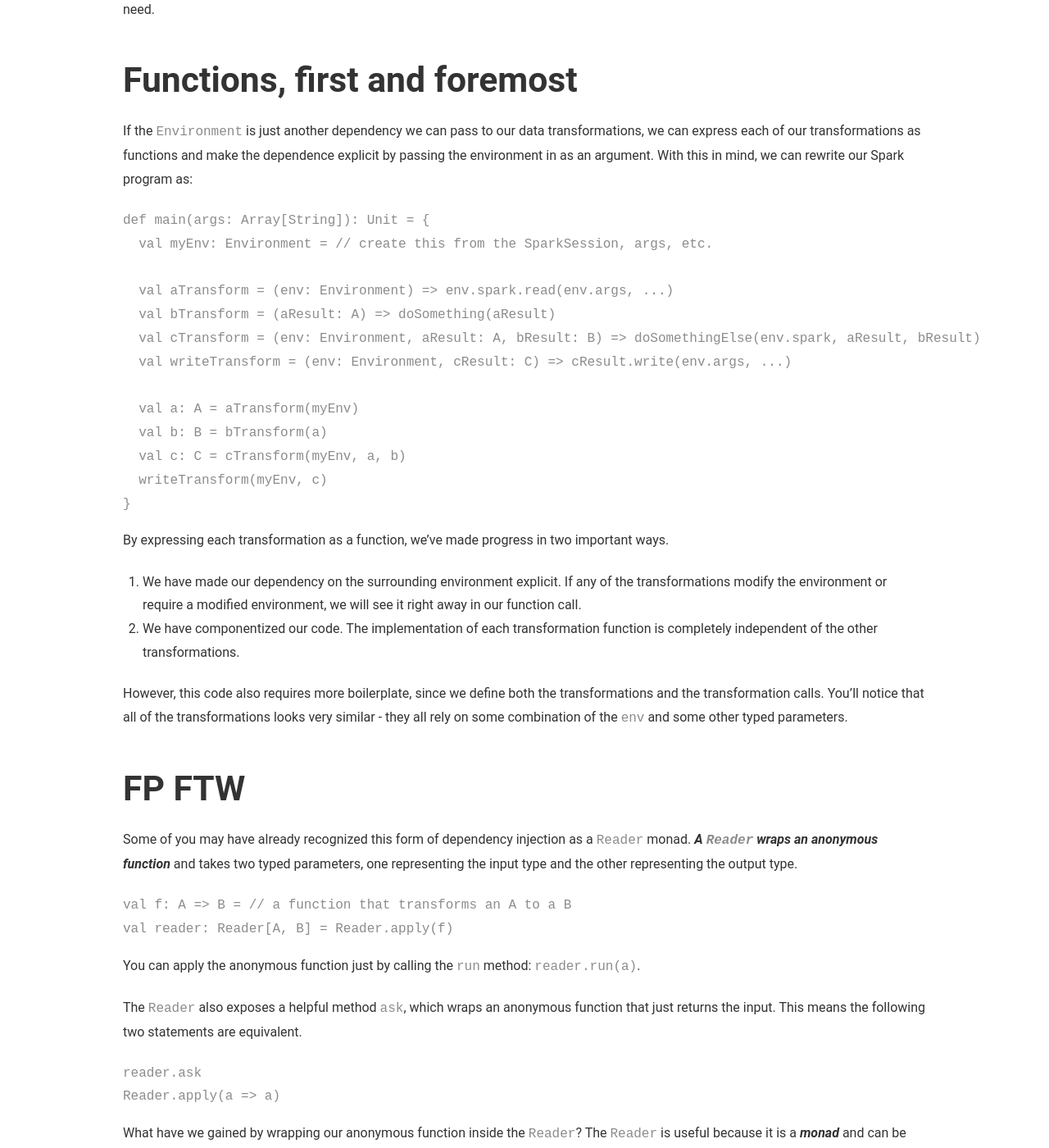
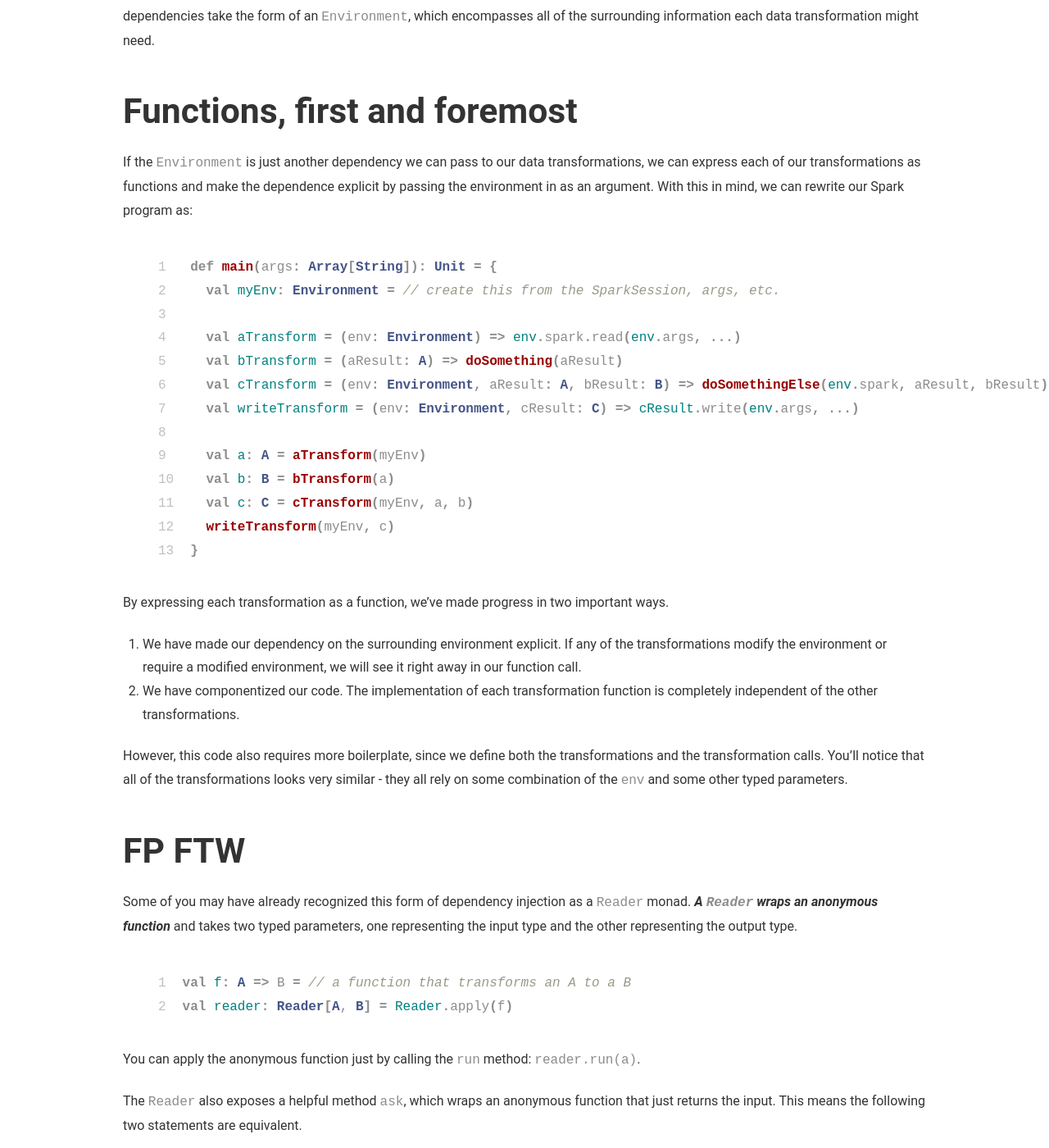
Before and after one commit to michaelmdeng/michaelmdeng.github.io, a Jekyll site: the page built from _posts/2018-09-22-spark-pipelines.md, in a window 1280 px wide and 1400 px high, scrolled down 1566 px. Shown: the whole window at 82% size. Built offline with Jekyll 4.4.1, drawn with Linux system fonts in a browser that asks for light colours; some of the changed text lies outside the part shown.

Commit message:
better syntax highlighting

````diff
--- a/_posts/2018-09-22-spark-pipelines.md
+++ b/_posts/2018-09-22-spark-pipelines.md
@@ -16,7 +16,7 @@ I've been wondering if there was a more expressive way to write these ETL pipeli
 that made them not only easier to understand, but also easier to test and componentize.
 Let's start with a quick example of what I'm trying to address.
 
-```
+{% highlight scala linenos %}
 def main(args: Array[String]): Unit = {
   val spark: SparkSession = // get a SparkSession
 
@@ -26,7 +26,7 @@ def main(args: Array[String]): Unit = {
 
   c.write(args, ...) // and so on...
 }
-```
+{% endhighlight %}
 
 This main method describes a Spark job that reads in an input dataset, applies a couple
 of transformations to it, and the writes the output. This, of course, is a simplified
@@ -73,7 +73,7 @@ we can express each of our transformations as functions and make the dependence
 by passing the environment in as an argument. With this in mind, we can rewrite our Spark
 program as:
 
-```
+{% highlight scala linenos %}
 def main(args: Array[String]): Unit = {
   val myEnv: Environment = // create this from the SparkSession, args, etc.
 
@@ -87,7 +87,7 @@ def main(args: Array[String]): Unit = {
   val c: C = cTransform(myEnv, a, b)
   writeTransform(myEnv, c)
 }
-```
+{% endhighlight %}
 
 By expressing each transformation as a function, we've made progress in two important
 ways.
@@ -109,10 +109,10 @@ Some of you may have already recognized this form of dependency injection as a `
 monad. **_A `Reader` wraps an anonymous function_** and takes two typed parameters, one
 representing the input type and the other representing the output type.
 
-```
+{% highlight scala linenos %}
 val f: A => B = // a function that transforms an A to a B
 val reader: Reader[A, B] = Reader.apply(f)
-```
+{% endhighlight %}
 
 You can apply the anonymous function just by calling the `run` method:
 `reader.run(a)`.
@@ -120,22 +120,22 @@ You can apply the anonymous function just by calling the `run` method:
 The `Reader` also exposes a helpful method `ask`, which wraps an anonymous function that
 just returns the input. This means the following two statements are equivalent.
 
-```
+{% highlight scala linenos %}
 reader.ask
 Reader.apply(a => a)
-```
+{% endhighlight %}
 
 What have we gained by wrapping our anonymous function inside the `Reader`?  The `Reader`
 is useful because it is a **_monad_** and can be chained using map/flatMap and for/yield
 syntax.
 
-```
+{% highlight scala linenos %}
 val aFcn: A => B = a => getB(a)
 val reader = Reader[A, B](aFcn)
 
 val bFcn: B => C = b => getB(b)
 val chainedReader = for (b <- reader) yield (bFcn(b))
-```
+{% endhighlight %}
 
 The `chainedReader` value wraps an anonymous function that converts an input of type `A`
 into an output of type `C`. Calling `chainedReader.run(a)` will first call `aFcn` to
@@ -149,7 +149,7 @@ input to some of the transformations.
 
 Let's try rewriting our Spark ETL job as a series of chained `Reader` monads.
 
-```
+{% highlight scala linenos %}
 def main(args: Array[String]): Unit = {
   val aReader: Reader[Environment, A] =
     Reader(env: Environment => env.spark.read(env.args, ...))
@@ -181,7 +181,7 @@ def main(args: Array[String]): Unit = {
   val env: Environment = // create this from the SparkSession, args, etc.
   writeReader.run(env)
 }
-```
+{% endhighlight %}
 
 Using the `Reader`, we've managed to keep the explicit dependency on the environment and
 the componentization of the transforms, while making the code more readable and require
@@ -201,14 +201,18 @@ You may recognize the `Reader` monad as an instance of a `Kleisli`. The `Kleisli
 similar to the `Reader` except it also allows you to wrap the output of the anonymous
 function in another type as well.
 
-`val kleisli = Kleisli[F[_], A, B](f: A => F[B])`
+{% highlight scala linenos %}
+val kleisli = Kleisli[F[_], A, B](f: A => F[B])
+{% endhighlight %}
 
 If you're not interested in wrapping your output type, you just wrap it in the `Id` type
 (which stands for identity).
 
-`Kleisli[Id, A, B] = Reader[A, B]`
+{% highlight scala linenos %}
+Kleisli[Id, A, B] = Reader[A, B]
+{% endhighlight %}
 
-```
+{% highlight scala linenos %}
 def main(args: Array[String]): Unit = {
   val aKleisli: Kleisli[Id, Environment, A] =
     Kleisli(env: Environment => env.spark.read(env.args, ...))
@@ -240,7 +244,7 @@ def main(args: Array[String]): Unit = {
   val env: Environment = // create this from the SparkSession, args, etc.
   writeKleisli.run(env)
 }
-```
+{% endhighlight %}
 
 # Getting abstract
 
@@ -270,7 +274,7 @@ Let's finish off by taking a closer look at what happens exactly when the `Kleis
 run. We can start by remembering that for/yield is just syntactic sugar for map/flatMap
 calls. Here's what our code looks like as maps and flatMaps.
 
-```
+{% highlight scala linenos %}
 def main(args: Array[String]): Unit = {
   val aKleisli: Kleisli[Id, Environment, A] =
     Kleisli[Id, Environment, A](env: Environment => env.spark.read(env.args, ...))
@@ -297,13 +301,13 @@ def main(args: Array[String]): Unit = {
   val env: Environment = // create this from the SparkSession, args, etc.
   writeKleisli.run(env)
 }
-```
+{% endhighlight %}
 
 Finally, let's take a closer look at the `writeReader`, and see what happens
 when we `run` it. We can perform a variable substition for all the previous
 steps of the pipeline to get a single `run` statement.
 
-```
+{% highlight scala linenos %}
 val writeKleisli =
   Kleisli[Id, Environment, A](env: Environment => env.spark.read(env.args, ...))
     .flatMap(a => {
@@ -322,7 +326,7 @@ val writeKleisli =
 
 val env: Environment = // create this from the SparkSession, args, etc.
 writeKleisli.run(env)
-```
+{% endhighlight %}
 
 When we translate the code to map/flatMap calls, we can see the linear progression of the
 code. First, `a` is generated, then `a` is generated again in order to generate `b`, then
````
Also changed, not shown: _posts/2018-08-21-error-handling.md (+14 -14 lines).
